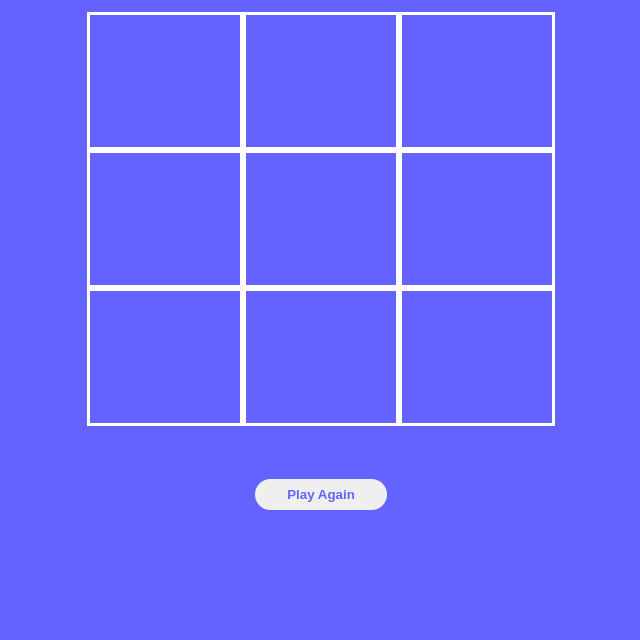
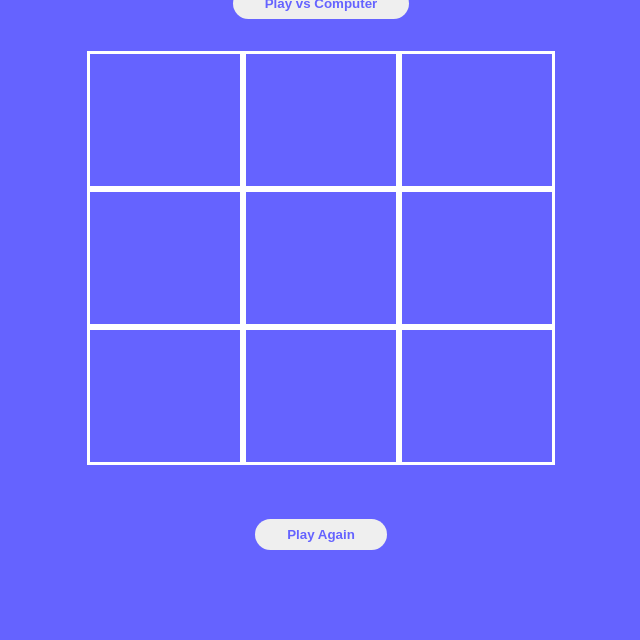
Before and after one commit to ramzielashkar/tictactoe-game, a plain HTML site: page index.html in a window 1280 px wide. Shown: the part 176-816 px from the top of the page, without its empty margins (319-959 px from the left). Drawn offline with Linux system fonts and the light colour scheme.

Commit message:
HTML: Updated DOM Elements

```diff
--- a/index.html
+++ b/index.html
@@ -9,6 +9,7 @@
     <!-- Game Section Start -->
     <section class = "game">
       <h1>Tic Tac Toe</h1>
+      <button type="button" class="reset" id = "computer" name="button">Play vs Computer</button>
       <!-- Game container start -->
       <div class="container">
         <div class="row">
```
